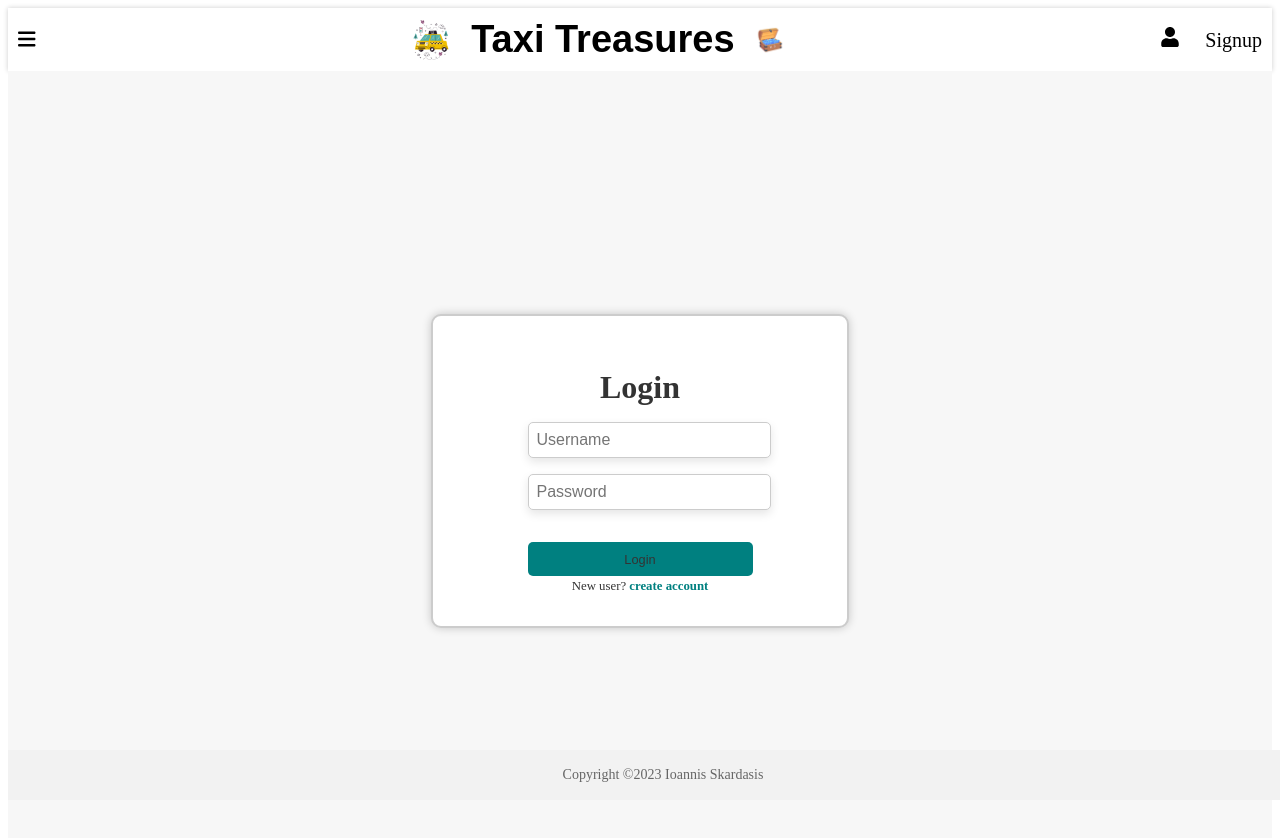
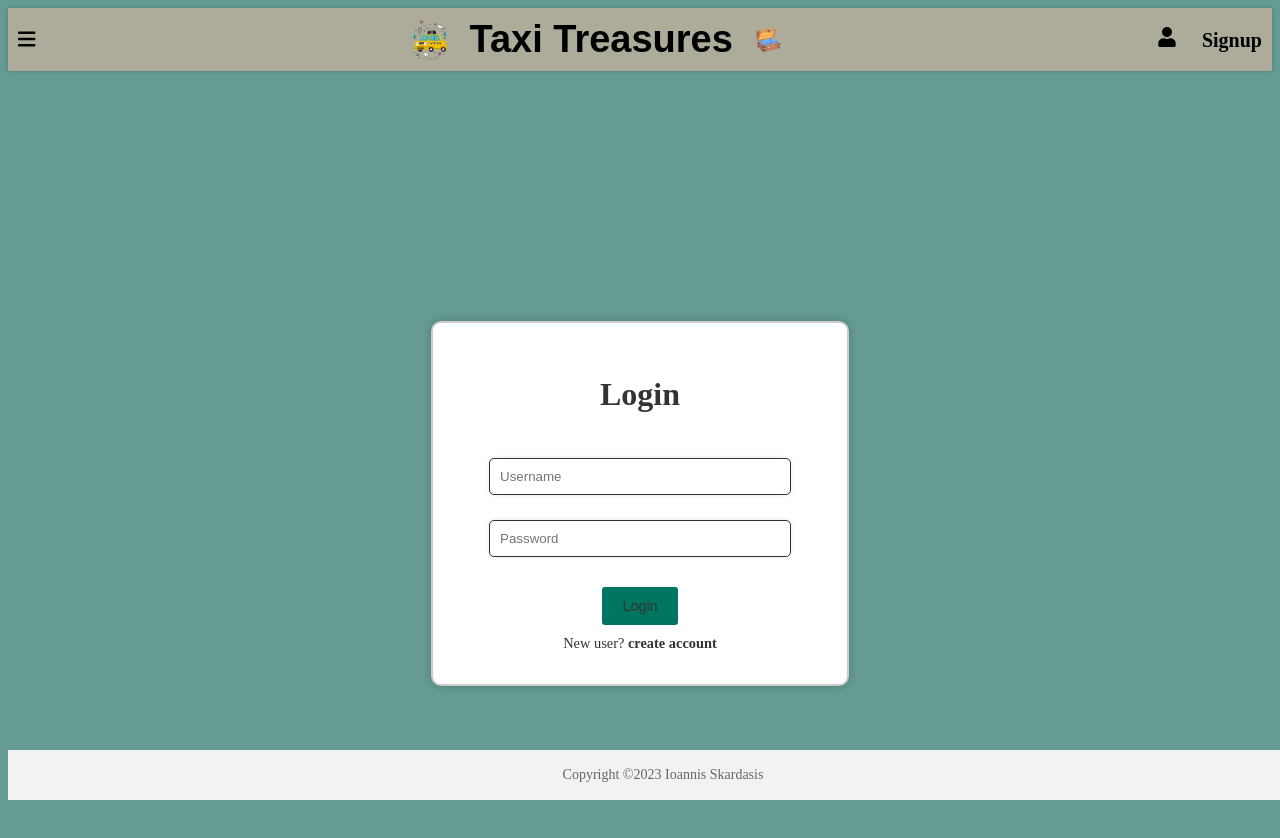
Before and after one commit to ioannis-skardasis/taxi-app, a React (Create React App) app in the folder client/taxi-treasure/: page /login in a window 1280 px wide. Shown: the top 838 px of the page. After the commit the page ends 800 px from the top, so only its background shows below. Built offline with nearby package versions, Linux system fonts and the light colour scheme; the HTML template or start-up script is replaced by a standard one.

Commit message:
some css styling

```diff
--- a/client/taxi-treasure/src/App.css
+++ b/client/taxi-treasure/src/App.css
@@ -0,0 +1,3 @@
+body{
+    background-color: #659B92;
+}
--- a/client/taxi-treasure/src/Components/AddItem.css
+++ b/client/taxi-treasure/src/Components/AddItem.css
@@ -1,19 +1,21 @@
-/* .formcontainer {
+.formcontainer {
+  margin-top: 10px;
   display: flex;
   justify-content: center;
   align-items: center;
-  height: 100vh;
-  background-color: #ffd700;
+
 }
 
 .form {
   display: flex;
   flex-direction: column;
   align-items: center;
-  padding: 40px;
+  padding: 2rem;
+  border: 2px solid #ccc;
   border-radius: 10px;
-  background-color: white;
-  box-shadow: 0px 0px 10px rgba(0, 0, 0, 0.1);
+  background-color: #ffffff;
+  box-shadow: 0 0 10px rgba(0, 0, 0, 0.2);
+  width: 350px;
 }
 
 form {
@@ -24,8 +26,8 @@ form {
 }
 
 h1 {
-  font-size: 28px;
-  margin-bottom: 20px;
+  font-size: 2rem;
+  margin-bottom: 40px;
   color: #333333;
 }
 
@@ -48,13 +50,12 @@ textarea {
 }
 
 button {
-  width: 40%;
-  padding: 10px;
-  margin-top: 20px;
-  border-radius: 5px;
-  border: #333333;
+  background-color: #F7F78F;
+  color: #007562;
+  padding: 10px 20px;
+  border-radius: 3px;
+  border: none;
+  font-size: 1rem;
+  cursor: pointer;
+  transition: all 0.2s ease-in-out;
 }
-
-input {
-  max-width: 500px;
-} */
--- a/client/taxi-treasure/src/Components/AllFound.css
+++ b/client/taxi-treasure/src/Components/AllFound.css
@@ -3,6 +3,7 @@
   box-shadow: 0px 0px 10px rgba(0, 0, 0, 0.2);
   transition: all 0.2s ease-in-out;
   text-align: center;
+  background-color: #C3FCF2;
 }
 
 .card-found:hover {
@@ -45,7 +46,7 @@
   }
 }
 .card {
-  height: 300px;
+  height: 280px;
   width: 300px;
 }
 
--- a/client/taxi-treasure/src/Components/AllLost.css
+++ b/client/taxi-treasure/src/Components/AllLost.css
@@ -3,6 +3,7 @@
   box-shadow: 0px 0px 10px rgba(0, 0, 0, 0.2);
   transition: all 0.2s ease-in-out;
   text-align: center;
+  background-color: #C3FCF2;
 }
 
 .card-lost:hover {
@@ -45,7 +46,7 @@
   }
 }
 .card {
-  height: 300px;
+  height: 280px;
   width: 300px;
 }
 
--- a/client/taxi-treasure/src/Components/Login.css
+++ b/client/taxi-treasure/src/Components/Login.css
@@ -1,17 +1,20 @@
-.formcontainer {
+.loginformcontainer {
+  margin-top: 250px;
   display: flex;
   justify-content: center;
   align-items: center;
-  height: 100vh;
-  background-color: #f7f7f7;
 }
 
 .form {
+  display: flex;
+  flex-direction: column;
+  align-items: center;
+  padding: 2rem;
+  border: 2px solid #ccc;
+  border-radius: 10px;
   background-color: #ffffff;
-  box-shadow: 0px 4px 20px rgba(0, 0, 0, 0.1);
-  border-radius: 5px;
-  padding: 40px;
-  text-align: center;
+  box-shadow: 0 0 10px rgba(0, 0, 0, 0.2);
+  width: 350px;
 }
 
 h1 {
@@ -39,8 +42,8 @@ input {
 }
 
 button[type="submit"] {
-  background-color: #f1e9e9;
-  color: #ffffff;
+  background-color: #007562;
+
   padding: 10px 20px;
   border-radius: 3px;
   border: none;
--- a/client/taxi-treasure/src/Components/Login.js
+++ b/client/taxi-treasure/src/Components/Login.js
@@ -35,7 +35,7 @@ function Login({ onLogin }) {
   }
 
   return (
-    <div className='formcontainer'>
+    <div className='loginformcontainer'>
       <div className='form'>
         <form onSubmit={login}>
           <h1>Login</h1>
--- a/client/taxi-treasure/src/Components/Navbar.css
+++ b/client/taxi-treasure/src/Components/Navbar.css
@@ -3,16 +3,15 @@
   justify-content: space-between;
   align-items: center;
   padding: 10px;
-  background-color: #ffffff;
+  background-color: #adac9a;
   box-shadow: 0 0 5px rgba(0, 0, 0, 0.2);
 }
 
 .logo {
   display: flex;
   align-items: center;
-
 }
-#logoTitle{
+#logoTitle {
   font-size: 38px;
   font-family: Arial, Helvetica, sans-serif;
   font-weight: bold;
@@ -30,7 +29,6 @@
 
 #treasure {
   width: 30px;
-
 }
 
 .dropdown {
@@ -77,10 +75,6 @@ nav a {
   margin-right: 20px;
 }
 
-nav a:hover {
-  text-decoration: underline;
-}
-
 nav a:last-child {
   margin-right: 0;
 }
--- a/client/taxi-treasure/src/Components/Signup.css
+++ b/client/taxi-treasure/src/Components/Signup.css
@@ -1,8 +1,9 @@
 .formcontainer {
+  margin-top: 100px;
   display: flex;
   justify-content: center;
   align-items: center;
-  height: 100vh;
+
 }
 
 .form {
@@ -12,60 +13,79 @@
   padding: 2rem;
   border: 2px solid #ccc;
   border-radius: 10px;
-  background-color: #fff;
+  background-color: #ffffff;
   box-shadow: 0 0 10px rgba(0, 0, 0, 0.2);
   width: 350px;
 }
 
-.form h1 {
-  font-size: 2rem;
-  margin-bottom: 1rem;
+form {
+  display: flex;
+  flex-direction: column;
+  align-items: center;
+  width: 300px;
 }
 
-.form input {
-  margin-bottom: 1rem;
-  padding: 0.5rem;
-  font-size: 1rem;
-  border-radius: 5px;
-  border: 1px solid #ccc;
-  width: 100%;
+h1 {
+  font-size: 2rem;
+  margin-bottom: 40px;
+  color: #333333;
 }
 
-.form button {
-  margin-top: 1rem;
-  padding: 0.5rem 1rem;
-  font-size: 1rem;
-  border-radius: 5px;
-  border: none;
-  background-color: #008080;
-  color: #fff;
-  cursor: pointer;
-  width: 100%;
+label {
+  display: none;
 }
 
-.form button:hover {
-  background-color: #005353;
+input {
+  display: block;
+  width: 100%;
+  padding: 10px;
+  border-radius: 3px;
+  border: none;
+  margin-bottom: 20px;
+  box-shadow: 0px 4px 10px rgba(0, 0, 0, 0.1);
 }
 
-.form span {
-  margin-top: 1rem;
-  font-size: 0.8rem;
+button {
+  background-color: #007562;
+  padding: 10px 20px;
+  border-radius: 3px;
+  border: none;
+  font-size: 1rem;
+  cursor: pointer;
+  transition: all 0.2s ease-in-out;
 }
 
-.form a {
-  color: #008080;
-  text-decoration: none;
+button:hover {
+  background-color: #ffffff;
+  color: #333333;
+  box-shadow: 0px 4px 10px rgba(0, 0, 0, 0.1);
 }
 
-.form a:hover {
-  text-decoration: underline;
+a {
+  color: #333333;
+  color: #333333;
+  text-decoration: none;
+  font-weight: 600;
+  transition: all 0.2s ease-in-out;
 }
 
-.form label {
-  display: block;
-  margin-bottom: 0.5rem;
+
+
+.form {
+  padding: 20px;
+  margin-bottom: 50px;
 }
 
-.form input[type="checkbox"] {
-  margin-right: 0.5rem;
+h1 {
+  font-size: 24px;
+  margin-bottom: 10px;
 }
+
+input {
+  margin-bottom: 10px;
+}
+
+button {
+  margin-top: 10px;
+  margin-bottom: 10px;
+}
```
